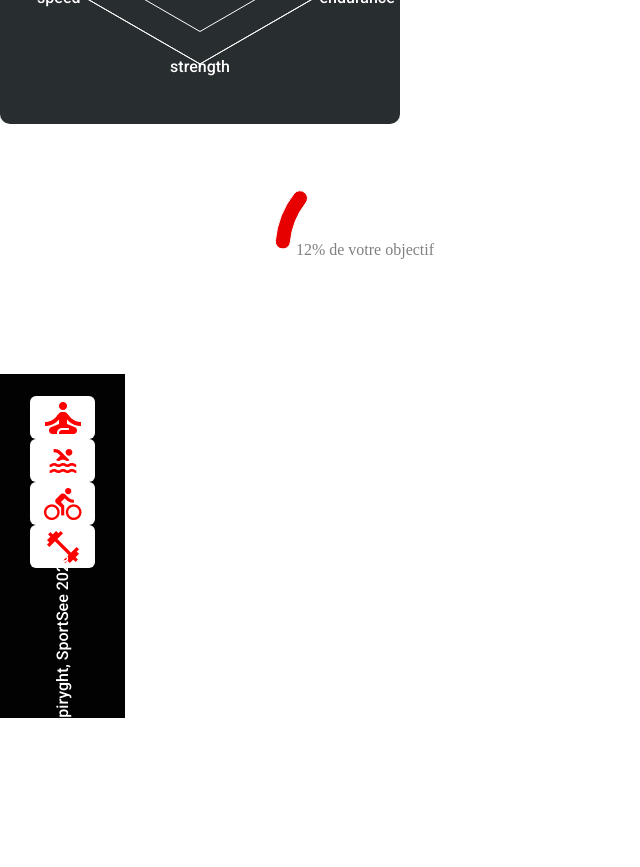
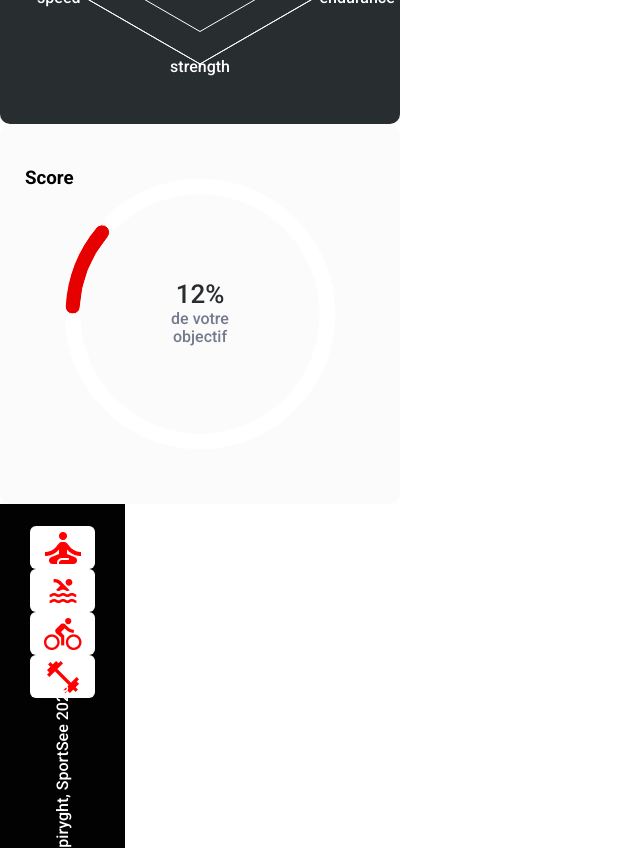
Before and after one commit to Louis-Vigneron/SportSee, a React (Create React App) app in the folder Front/: page / in a window 1280 px wide. Shown: the part 1220-2087 px from the top of the page, without its empty margins (0-640 px from the left). Before the commit the page ends 1957 px from the top, so only its background shows below. Built offline with nearby package versions, Linux system fonts and the light colour scheme.

Commit message:
add css for piechart

```diff
--- a/Front/src/Components/Main/Main.jsx
+++ b/Front/src/Components/Main/Main.jsx
@@ -1,21 +1,13 @@
-import { PieChart, Pie, Cell, Label } from 'recharts'
 import BarChart from './BarChart/BarChart'
 import LineChart from './LineChart/LineChart'
 import RadarChart from './RadarChart/RadarChart'
+import PieChart from './PieChart/PieChart'
 
 
 
 
 
-const data4 = [
-    { todayScore: 12 },
-    { todayScore: 88 }
-]
 
-const color = [
-    "#E60000", "#ffffff"
-
-]
 export default function Main() {
 
 
@@ -23,27 +15,10 @@ export default function Main() {
         <div className="main">
             <h2>Bonjour <span>Gné</span></h2>
             <p>Félicitation ! Vous avez explosé vos objectif hier 👏</p>
-
-
             <BarChart />
             <LineChart />
             <RadarChart />
-
-            <div>
-                <PieChart width={730} height={250}>
-                    <Pie data={data4} dataKey="todayScore" cx="50%" cy="50%" innerRadius={75} outerRadius={90} fill="#E60000" startAngle={180} endAngle={-180} cornerRadius={50}>
-                        {
-                            data4.map((entry, index) => (
-
-                                <Cell key={`cell-${index}`} fill={color[index]} />
-                            ))
-                        } <Label value={`${data4[0].todayScore}% de votre objectif`}
-                            position="center" />
-                    </Pie>
-
-                </PieChart>
-
-            </div>
+            <PieChart />
         </div>
     )
 }
--- /dev/null
+++ b/Front/src/Components/Main/PieChart/PieChart.jsx
@@ -0,0 +1,29 @@
+import { PieChart, Pie, Cell } from 'recharts'
+const data4 = [
+    { todayScore: 12 },
+    { todayScore: 88 }
+]
+
+const color = [
+    "#E60000", "#ffffff"
+
+]
+
+export default function pieChart() {
+    return (
+        <div className='pieChart'>
+            <h3 className='pieChart__title'>Score</h3>
+            <PieChart width={400} height={380}>
+                <Pie data={data4} dataKey="todayScore" cx="50%" cy="50%" innerRadius={120} outerRadius={135} fill="#E60000" startAngle={180} endAngle={-180} cornerRadius={50}>
+                    {
+                        data4.map((entry, index) => (
+
+                            <Cell key={`cell-${index}`} fill={color[index]} />
+                        ))
+                    }
+                </Pie>
+            </PieChart>
+            <p className='pieChart__text'> <span className='pieChart__text__big'>{data4[0].todayScore}%</span> <br/> de votre objectif</p>
+        </div>
+    )
+}
--- /dev/null
+++ b/Front/src/Components/Main/PieChart/_PieChart.scss
@@ -0,0 +1,26 @@
+.pieChart{
+    width: 400px;
+    height: 380px;
+    background-color: $color_whiteLigth;
+    font-family: $font_roboto;
+    font-weight: 500;
+    border-radius: 10px;
+    position: relative;
+    &__text{
+        position: absolute;
+        top: 140px;
+        left: 150px;
+        text-align: center;
+        width: 100px;
+        color: $color_grey;
+        &__big{
+            font-size: 26px;
+            color: $color_darkBlue;
+        }
+    }
+    &__title{
+        position: absolute;
+        top: 25px;
+        left: 25px;
+    }
+}
--- a/Front/src/Styles/index.css
+++ b/Front/src/Styles/index.css
@@ -187,4 +187,31 @@ body, html {
   font-family: "Roboto", sans-serif;
   font-weight: 500;
   border-radius: 10px;
+}
+
+.pieChart {
+  width: 400px;
+  height: 380px;
+  background-color: #FBFBFB;
+  font-family: "Roboto", sans-serif;
+  font-weight: 500;
+  border-radius: 10px;
+  position: relative;
+}
+.pieChart__text {
+  position: absolute;
+  top: 140px;
+  left: 150px;
+  text-align: center;
+  width: 100px;
+  color: #74798C;
+}
+.pieChart__text__big {
+  font-size: 26px;
+  color: #282D30;
+}
+.pieChart__title {
+  position: absolute;
+  top: 25px;
+  left: 25px;
 }/*# sourceMappingURL=index.css.map */
--- a/Front/src/Styles/index.scss
+++ b/Front/src/Styles/index.scss
@@ -6,3 +6,4 @@
 @import '../Components/Main/BarChart/BarChart';
 @import '../Components/Main/LineChart/LineChart';
 @import '../Components/Main/RadarChart/RadarChart';
+@import '../Components/Main/PieChart/PieChart';
```
Also changed, not shown: 1 other file (tests, documents, lock files or other folders).
